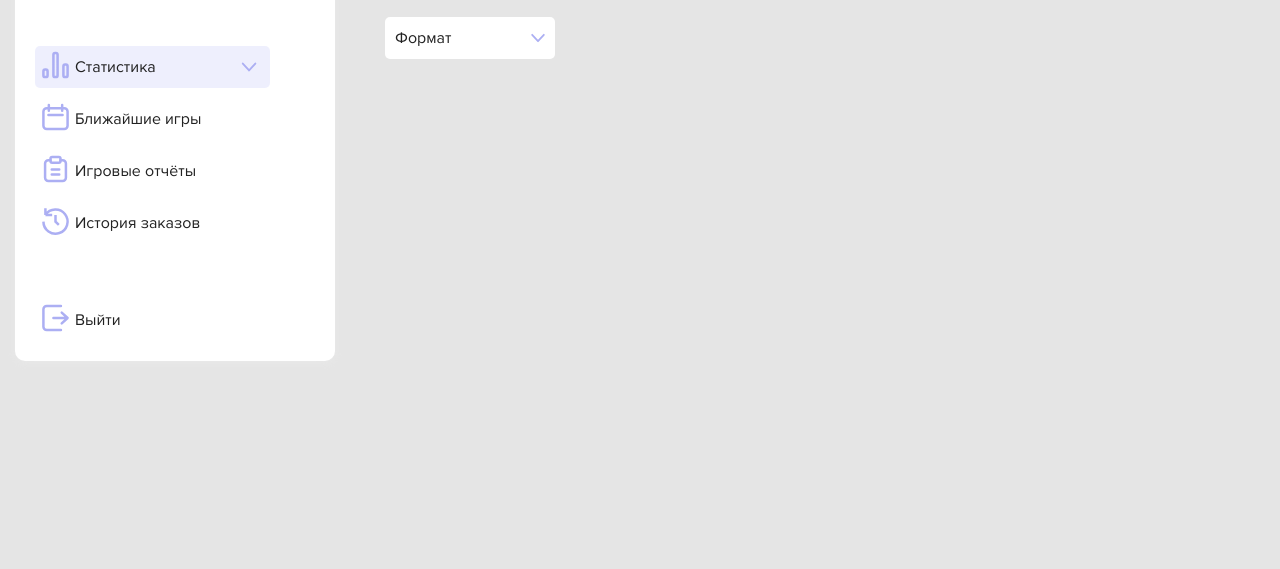
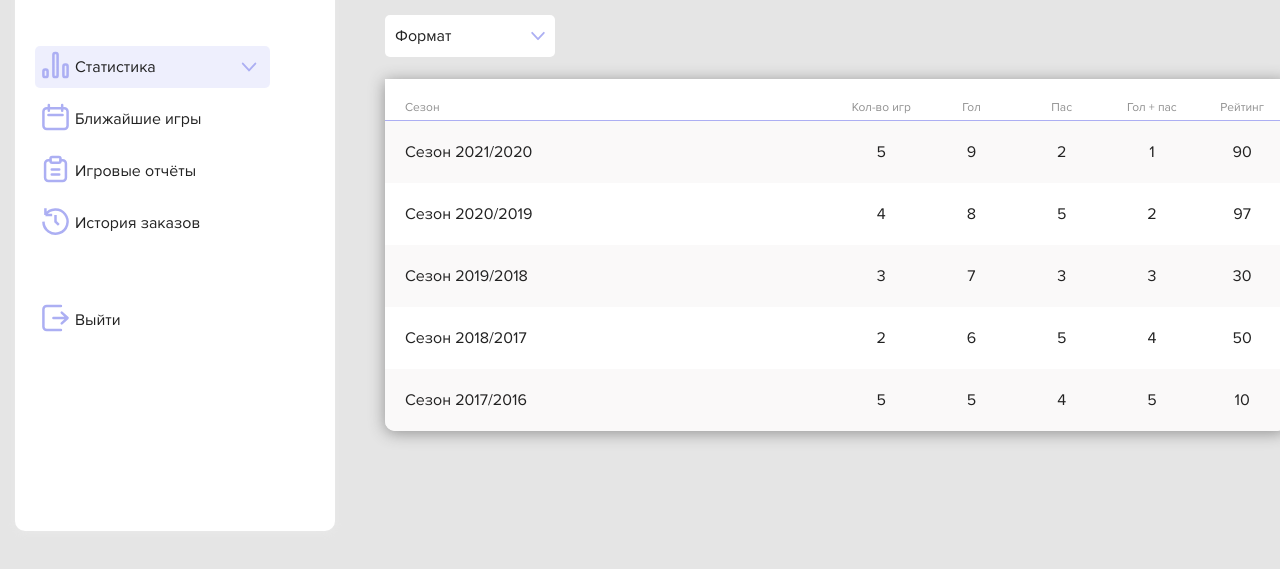
Before and after one commit to Pavel-Bashkeev/CROSSBaLL, a website: page app/index.html in a window 1280 px wide. Shown: the part 309-878 px from the top of the page. Before the commit the page ends 800 px from the top, so only its background shows below. Drawn offline with Linux system fonts and the light colour scheme; files that its build step writes are made by us from their sources; files whose address does not match are found by name.

Commit message:
позиционирование выбора формата и верстка таблицы

```diff
--- a/app/index.html
+++ b/app/index.html
@@ -246,6 +246,22 @@
 			<p class="format-btn__item">Формат3</p>
 		</div>
 	</div>
+	<div class="content-table">
+		<table class='table'>
+			<thead class='table-head'>
+				<tr class='table-head__row'>
+					<th class='table-head__item'>Сезон</th>
+					<th class='table-head__item table-head__sort'>Кол-во игр</th>
+					<th class='table-head__item table-head__sort'>Гол</th>
+					<th class='table-head__item table-head__sort'>Пас</th>
+					<th class='table-head__item table-head__sort'>Гол + пас</th>
+					<th class='table-head__item table-head__sort'>Рейтинг</th>
+				</tr>
+			</thead>
+			<tbody class='table-body'>
+			</tbody>
+		</table>
+	</div>
 </div>
 		</div>
 	</main>
--- /dev/null
+++ b/app/js/vendor/tabelSort.js
@@ -0,0 +1,27 @@
+const myArrayTable = [
+	{ 'nameSesson': 'Сезон 2021/2020', 'countGame': '5', 'gol': '9', 'pas': '2', 'golPas': '1', 'rating': '90' },
+	{ 'nameSesson': 'Сезон 2020/2019', 'countGame': '4', 'gol': '8', 'pas': '5', 'golPas': '2', 'rating': '97' },
+	{ 'nameSesson': 'Сезон 2019/2018', 'countGame': '3', 'gol': '7', 'pas': '3', 'golPas': '3', 'rating': '30' },
+	{ 'nameSesson': 'Сезон 2018/2017', 'countGame': '2', 'gol': '6', 'pas': '5', 'golPas': '4', 'rating': '50' },
+	{ 'nameSesson': 'Сезон 2017/2016', 'countGame': '5', 'gol': '5', 'pas': '4', 'golPas': '5', 'rating': '10' }
+]
+
+buildTabel(myArrayTable);
+
+function buildTabel(data) {
+	const tbody = document.querySelector('.table-body');
+
+	for (let i = 0; i < data.length; i++) {
+		let row = `
+		<tr class='table-body__row'>
+			<td class='table-body__item'>${data[i].nameSesson}</td>
+			<td class='table-body__item'>${data[i].countGame}</td>
+			<td class='table-body__item'>${data[i].gol}</td>
+			<td class='table-body__item'>${data[i].pas}</td>
+			<td class='table-body__item'>${data[i].golPas}</td>
+			<td class='table-body__item'>${data[i].rating}</td>
+		</tr>
+		`;
+		tbody.innerHTML += row;
+	}
+}
--- a/app/scss/blocks/_content.scss
+++ b/app/scss/blocks/_content.scss
@@ -1,4 +1,7 @@
 .content {
+	margin-bottom: 100px;
+	position: relative;
+
 	&__top {
 		display: grid;
 		grid-template-columns: auto 1fr 120px;
@@ -7,5 +10,6 @@
 			#2C2C2C url(../images/dest/pattern.webp) 98% 15px no-repeat;
 		border-radius: 10px;
 		padding: 20px 75px 24px 20px;
+		margin-bottom: 82px;
 	}
 }
--- a/app/scss/blocks/_formatBtn.scss
+++ b/app/scss/blocks/_formatBtn.scss
@@ -3,8 +3,12 @@
 	border-radius: 5px;
 	padding: 10px;
 	max-width: 170px;
-	margin: 20px 0;
+	width: 100%;
 	cursor: pointer;
+	position: absolute;
+	left: 0;
+	top: 214px;
+	z-index: 1;
 }
 
 .format-btn {
--- a/app/scss/blocks/_mainBlock.scss
+++ b/app/scss/blocks/_mainBlock.scss
@@ -1,4 +1,6 @@
 .main {
+	margin-bottom: 100px;
+
 	&__container {
 		display: grid;
 		grid-template-columns: 320px 1fr;
--- /dev/null
+++ b/app/scss/blocks/_table.scss
@@ -0,0 +1,52 @@
+.content-table {
+	filter: drop-shadow(0px 2px 8px var(--gray));
+	border-radius: 0px 0px 10px 10px;
+	overflow: hidden;
+	background-color: var(--white);
+}
+
+.table {
+	width: 100%;
+
+
+	&-head {
+		&__item {
+			text-align: left;
+			font: var(--font-small);
+			color: var(--gray);
+			padding-top: 22px;
+			padding-bottom: 5px;
+			width: 10%;
+
+			&:first-child {
+				width: 50%;
+				padding-left: 20px;
+			}
+
+			&:not(:first-child) {
+				text-align: center;
+			}
+		}
+
+		&__row {
+			border-bottom: 1px solid var(--gray-light);
+		}
+	}
+
+	&-body {
+		&__row {
+
+			&:nth-child(odd) {
+				background-color: var(--gray-middle);
+			}
+		}
+
+		&__item {
+			padding: 20px;
+
+			&:not(:first-child) {
+				text-align: center;
+			}
+		}
+	}
+}
--- a/app/scss/blocks/_vars.scss
+++ b/app/scss/blocks/_vars.scss
@@ -14,6 +14,7 @@
 	--white: #ffffff;
 	--black: #000000;
 	--gray: #909090;
+	--gray-middle: #FAF9F9;
 	--gray-light: #ACAFF3;
 	--bg: #E5E5E5;
 	--primery: #5A60E7;
--- a/app/scss/main.scss
+++ b/app/scss/main.scss
@@ -1,3 +1,4 @@
+@import '../../node_modules/reset-css/sass/reset';
 @import 'blocks/vars';
 @import './vendor/mixins';
 @import 'blocks/fonts';
@@ -12,6 +13,7 @@
 @import 'blocks/sessonBtns';
 @import 'blocks/socialLinks';
 @import 'blocks/formatBtn';
+@import 'blocks/table';
 
 @import 'blocks/footer';
 
```
Also changed, not shown: app/components/blocks/content.html (+16 -0 lines), app/css/style.min.css, app/js/main.min.js.
